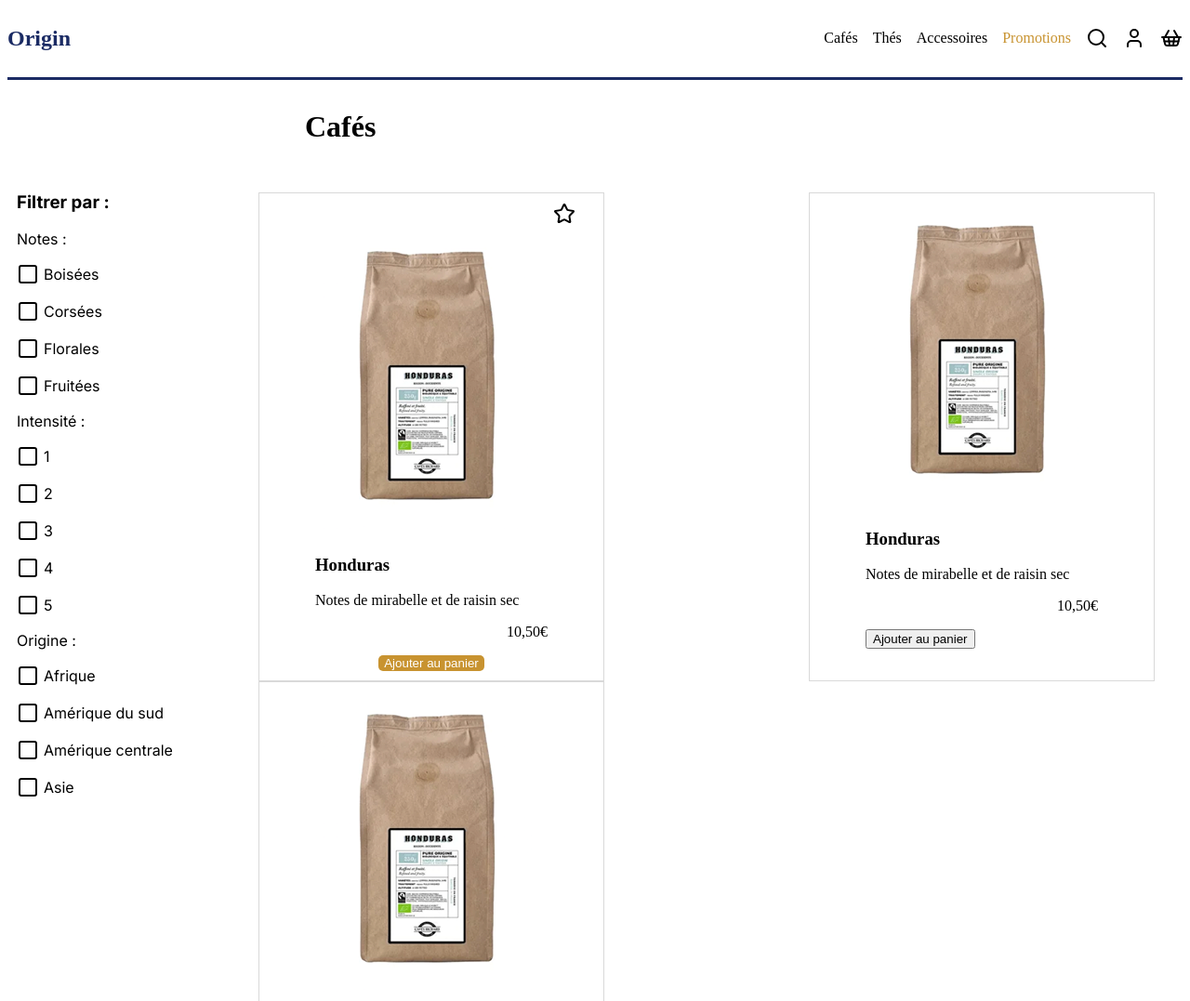
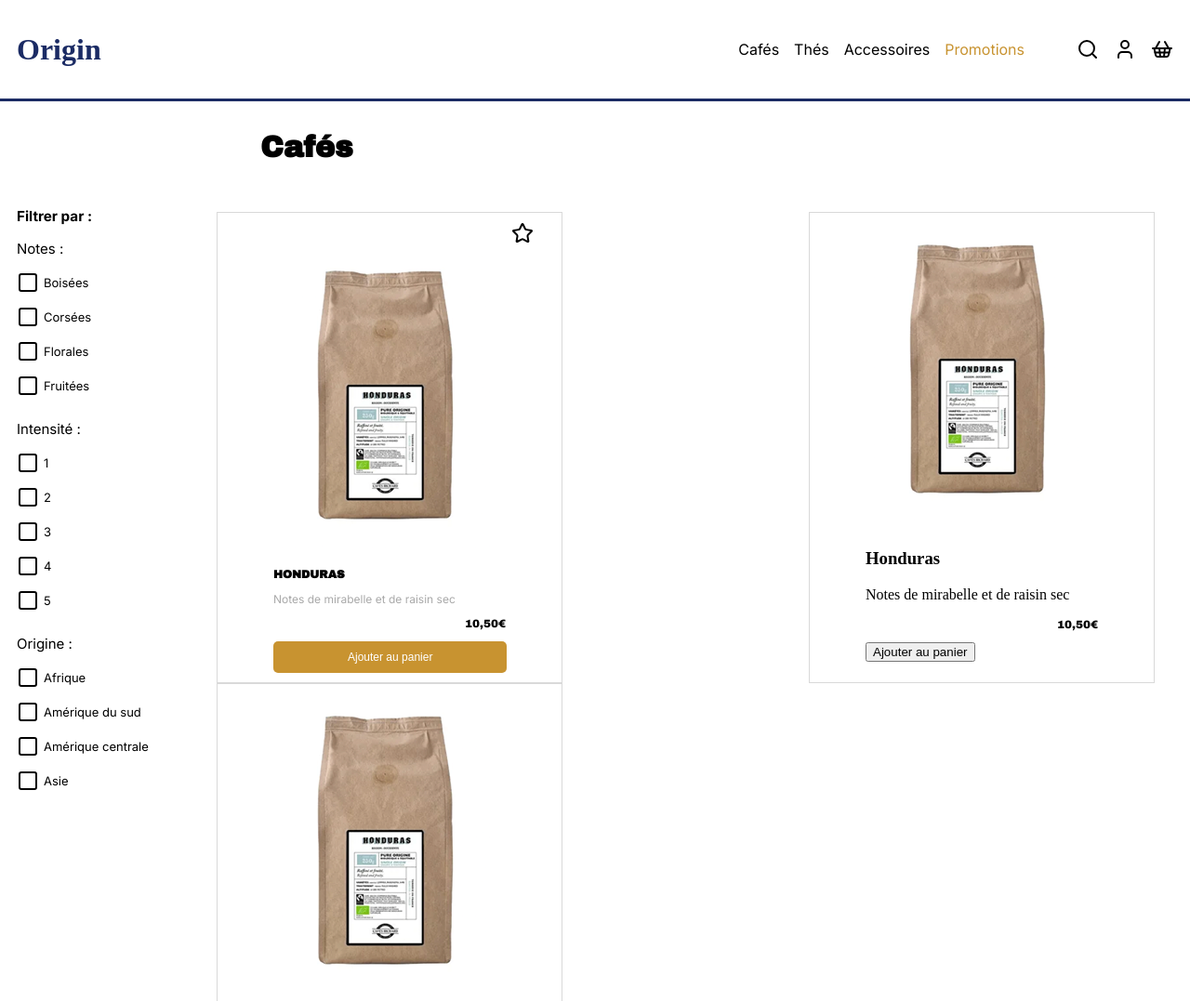
Before and after one commit to Gwedor/repo-designing-with-web, a plain HTML site: page index.html in a window 1280 px wide. Shown: the top 1077 px of the page at 93% size. Drawn offline with nearby package versions, Linux system fonts and the light colour scheme; a web font is replaced by a local one.

Commit message:
commit- 4

```diff
--- a/index.html
+++ b/index.html
@@ -10,7 +10,7 @@
 
     <link rel="preconnect" href="https://fonts.googleapis.com">
     <link rel="preconnect" href="https://fonts.gstatic.com" crossorigin>
-    <link href="https://fonts.googleapis.com/css2?family=Inter:ital,opsz,wght@0,14..32,100..900;1,14..32,100..900&family=Nixie+One&display=swap" rel="stylesheet">
+    <link href="https://fonts.googleapis.com/css2?family=Archivo+Black&family=Inter:ital,opsz,wght@0,14..32,100..900;1,14..32,100..900&family=Nixie+One&display=swap" rel="stylesheet">
 
 </head>
 <body>
@@ -23,34 +23,35 @@
 
     <nav class="flex-row-space-between">
 
-        <h1>Origin</h1>
+        <h1 style="margin-left: 10px">Origin</h1>
 
-        <ul class="flex-row-space-between">
+        <ul class="menu">
             <li>Cafés</li>
             <li>Thés</li>
             <li>Accessoires</li>
-            <li style="color: rgba(200, 147, 48, 1);">Promotions</li>
+            <!-- J'ai demandé à Gemini comment mettre un espace entre Promotions et l'icône search, j'ai donc ajouté un margin-right -->
+            <li style="color: rgba(200, 147, 48, 1); margin-right: 40px;">Promotions</li>
             <li><i data-lucide="search"></i></li>
             <li><i data-lucide="user"></i></li>
-            <li><i data-lucide="shopping-basket"></i></li>
+            <li style="margin-right: 10px;"><i data-lucide="shopping-basket"></i></li>
         </ul>
     </nav>
     <hr>
-    <p style="margin-left: 10em; font-size: 2em"><b>Cafés</b></p>
+    <p style="margin-left: 8.5em; font-size: 2em; font-family: 'Archivo Black';"><b>Cafés</b></p>
     <!-- J'ai demande à Gemini comment gérer proprement le bloc filtres à gauche et le bloc principal à droite
      Je lui ai ensuite demandé s'il y avait une vraie différence entre main et aside.
      J'ai compris que c'était surtout important pour le SEO, et évidemment plus clair -->
     <div class="container">
     <aside class="filters">
         <h3>Filtrer par :</h3>
-        Notes :
+        <p style="font-size: 15px;">Notes :</p>
         <ul class="flex-column-space-between">
             <li style="gap: 5px;"><i data-lucide="square"></i>Boisées</li>
             <li style="gap: 5px;"><i data-lucide="square"></i>Corsées</li>
             <li style="gap: 5px;"><i data-lucide="square"></i>Florales</li>
             <li style="gap: 5px;"><i data-lucide="square"></i>Fruitées</li>
         </ul>
-        Intensité :
+        <p style="font-size: 15px;">Intensité :</p>
         <ul class="flex-column-space-between">
             <li style="gap: 5px;"><i data-lucide="square"></i>1</li>
             <li style="gap: 5px;"><i data-lucide="square"></i>2</li>
@@ -58,7 +59,7 @@
             <li style="gap: 5px;"><i data-lucide="square"></i>4</li>
             <li style="gap: 5px;"><i data-lucide="square"></i>5</li>
         </ul>
-        Origine :
+        <p style="font-size: 15px;">Origine :</p>
         <ul class="flex-column-space-between">
             <li style="gap: 5px;"><i data-lucide="square"></i>Afrique</li>
             <li style="gap: 5px;"><i data-lucide="square"></i>Amérique du sud</li>
@@ -73,8 +74,8 @@
         <article class="product-card">
             <i data-lucide="star" style="margin-left: 16em"></i>
             <img src="images/product_image_comptoirs_richard.png">
-            <h3>Honduras</h3>
-            <p>Notes de mirabelle et de raisin sec</p>
+            <h3 class="product_title">HONDURAS</h3>
+            <p class="short_description">Notes de mirabelle et de raisin sec</p>
             <p class="price">10,50€</p>
             <!-- J'ai demandé à Gemini de centrer le bouton, il m'a d'abord donner une solution avec text-align pour centrer tout le texte
              Je lui ai deamndé de ne centrer que le bouton, il m'a proposé de faire du bouton un block puis d'utiliser margin,
--- a/style.css
+++ b/style.css
@@ -1,10 +1,18 @@
 /*
     This is a comment
 */
+
 .flex-row-space-between{
     display: flex;
     flex-direction: row;
     justify-content: space-between;
+}
+.menu{
+    display: flex;
+    flex-direction: row;
+    justify-content: space-between;
+    font-family: 'Inter';
+    font-size: medium;
 }
 
 .flex-column-space-between{
@@ -12,6 +20,9 @@
     flex-direction: column;
     justify-content: flex-start;
     padding-left: 0px; /* J'ai demandé à Gemini comment aligner les éléments de la liste des filtres à gauche car ceux-ci étaient au milieu */
+    margin-bottom: 25px; /* J'ai demandé à Gemini comment ajouter un espace vertical entre les différentes catégories de filtres.
+    Il m'a dit d'utiliser 'margin-bottom' directement en html dans 'style', j'ai préféré le mettre directement dans la classe. */
+
 }
 
  .red {
@@ -32,6 +43,7 @@
  h1 {
     font-family: "Nixie One";
     color: rgba(27, 43, 100, 1);
+    font-size: xx-large;
  }
 
  h2 {
@@ -50,6 +62,11 @@
     border: none;
     height: 3px;
     background-color: rgba(27, 43, 100, 1);
+    /* J'ai demandé à Gemini comment faire pour que la barre touche les bords des deux côtés,
+    il m'a d'abprd proposé d'enlever les marges de 'body' mais je voulais les conserver pour les autres éléments,
+    je lui ai demandé une autre méthode et les marges négatives uniquement pour l'élément 'hr' me semble la meilleure solution. */
+    margin-left: -8px;
+    margin-right: -8px;
 }
 
 .container {
@@ -62,6 +79,7 @@
     width: 15em;        /* Largeur fixe pour vos filtres */
     flex-shrink: 0;      /* Empêche les filtres de rétrécir */
     font-family: "Inter";
+    font-size: small;
 }
 
 .content {
@@ -88,6 +106,8 @@
 }
 .price{
     text-align: right;
+    font-family: 'Archivo Black';
+    font-size: 12px;
 }
 .button{
     display: block;
@@ -96,4 +116,17 @@
     background-color: rgba(200, 147, 48, 1);
     border: none;
     border-radius: 5px;
+    padding: 10px 80px 10px 80px;
+    font-size: 12px;
+    white-space: nowrap; /* J'ai demandé à Gemini comment contraindre le texte à tenir sur une seule ligne */
 }
+
+.short_description {
+    font-family: 'Inter';
+    font-size: 12px;
+    color: rgba(169, 169, 169, 1);
+}
+.product_title {
+    font-family: 'Archivo Black';
+    font-size: 12px;
+}
```
